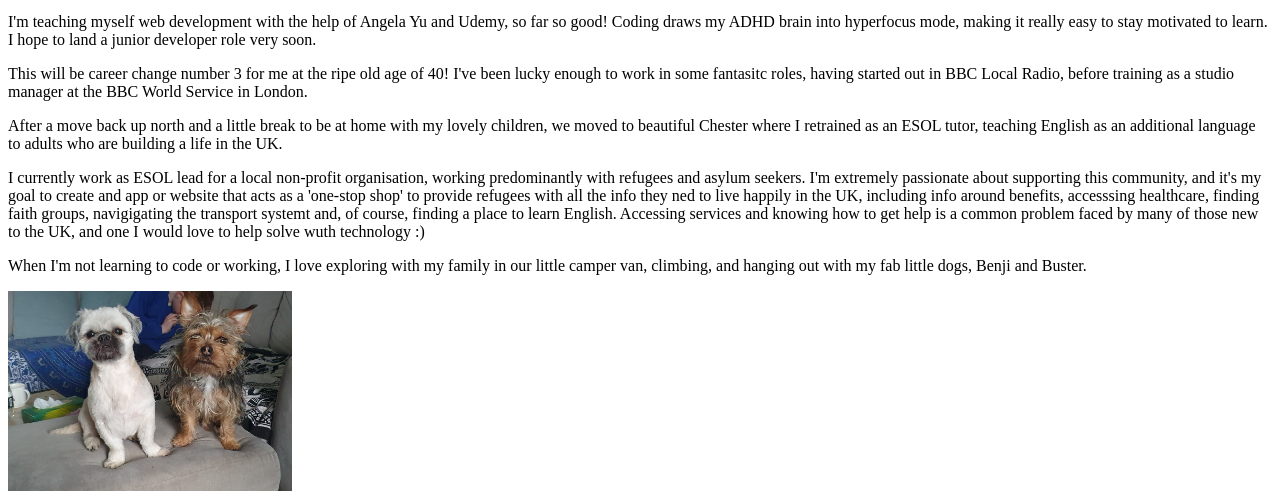
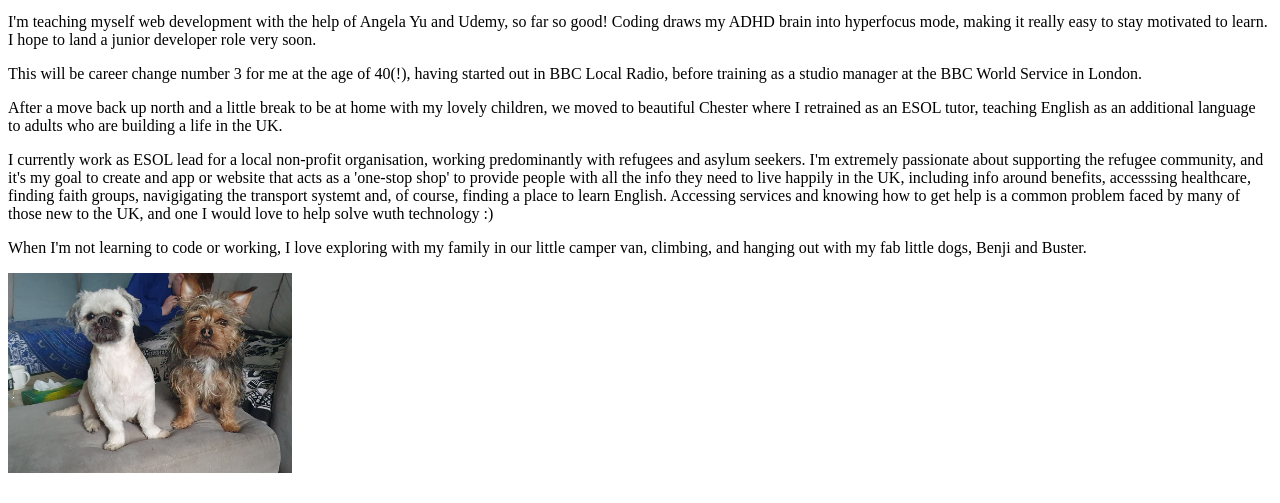
Before and after one commit to RuJoLane/html-portfolio, a plain HTML site: page public/about.html in a window 1280 px wide. Shown: the part 346-849 px from the top of the page. Drawn offline with Linux system fonts and the light colour scheme.

Commit message:
Add files via upload

```diff
--- a/public/about.html
+++ b/public/about.html
@@ -17,11 +17,11 @@
       I'm teaching myself web development with the help of Angela Yu and Udemy, so far so good! Coding draws my ADHD brain into hyperfocus mode, making it really easy to stay motivated to learn. I hope to land a junior developer role very soon.
     </p>
     <p>
-      This will be career change number 3 for me at the ripe old age of 40! I've been lucky enough to work in some fantasitc roles, having started out in BBC Local Radio, before training as a studio manager at the BBC World Service in London.
+      This will be career change number 3 for me at the age of 40(!), having started out in BBC Local Radio, before training as a studio manager at the BBC World Service in London.
       <p>
        After a move back up north and a little break to be at home with my lovely children, we moved to beautiful Chester where I retrained as an ESOL tutor, teaching English as an additional language to adults who are building a life in the UK.
     </p>
-    <p>I currently work as ESOL lead for a local non-profit organisation, working predominantly with refugees and asylum seekers. I'm extremely passionate about supporting this community, and it's my goal to create and app or website that acts as a 'one-stop shop' to provide refugees with all the info they ned
+    <p>I currently work as ESOL lead for a local non-profit organisation, working predominantly with refugees and asylum seekers. I'm extremely passionate about supporting the refugee community, and it's my goal to create and app or website that acts as a 'one-stop shop' to provide people with all the info they need
       to live happily in the UK, including info around benefits, accesssing healthcare, finding faith groups, navigigating the transport systemt and, of course, finding a place to learn English. Accessing services and knowing how to get help is a common problem faced by many of those new to the UK, and one I would love to help solve wuth technology :)
     </p>
     <p>
```
